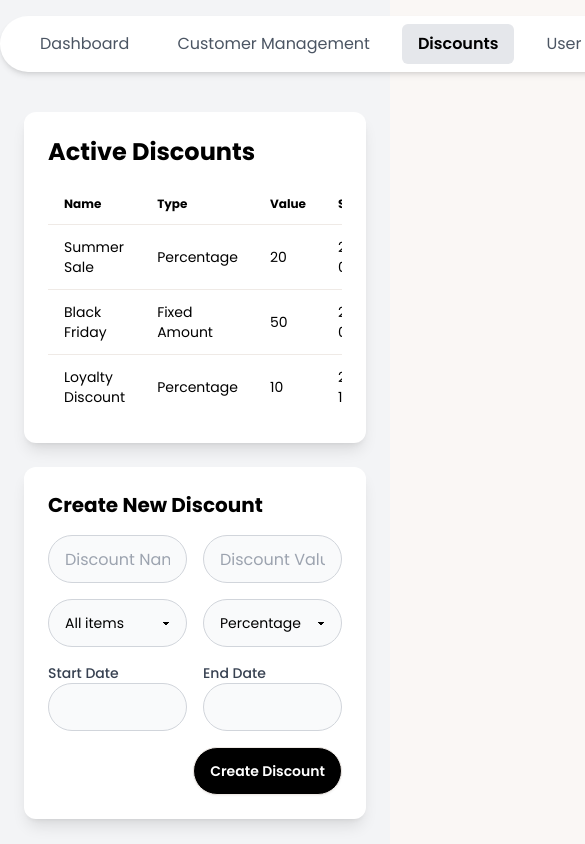
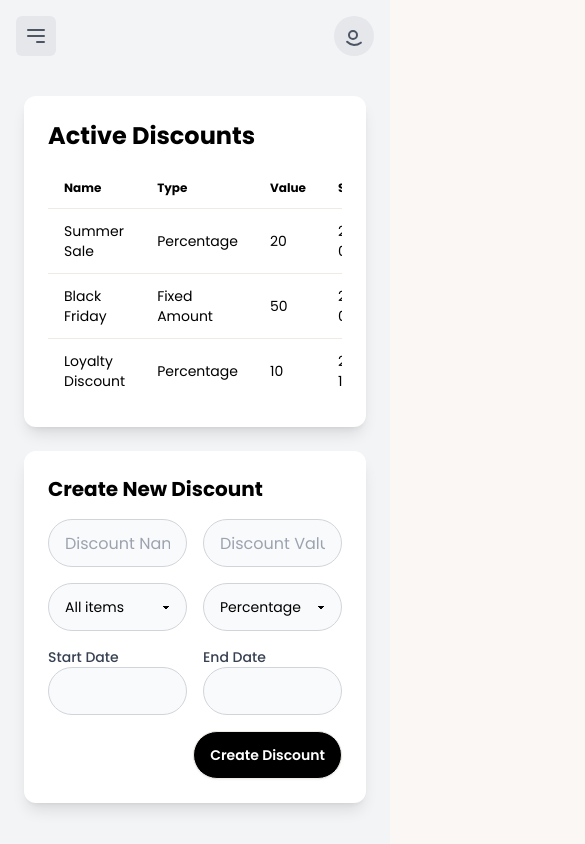
Before and after one commit to mo-alkubaish/POSitiveflow, a Next.js app in the folder frontend/: page /discounts in a window 390 px wide. Shown: the top 844 px of the page, 585 px wide, since content can reach past the window. Built offline with nearby package versions, Linux system fonts and the light colour scheme.

Commit message:
Update Navbar.tsx

```diff
--- a/frontend/app/components/Navbar.tsx
+++ b/frontend/app/components/Navbar.tsx
@@ -1,6 +1,8 @@
 /**
  * Navbar component with responsive links that highlight the current page. Includes a hidden logo and application name on smaller screens.
  */
+
+
 "use client";
 
 import Link from 'next/link';
@@ -10,6 +12,7 @@ import { useState } from 'react';
 const Navbar = () => {
   const pathname = usePathname();
   const [isDropdownOpen, setIsDropdownOpen] = useState(false);
+  const [isMobileMenuOpen, setIsMobileMenuOpen] = useState(false);
 
   const navLinks = [
     { path: '/dashboard', label: 'Dashboard' },
@@ -32,7 +35,7 @@ const Navbar = () => {
   };
 
   return (
-    <div className="flex items-center justify-between py-4 relative w-full">
+    <div className="flex items-center justify-between py-4 relative w-full px-4 lg:px-0">
       {/* Logo */}
       <div className="absolute left-4 top-1/2 transform -translate-y-1/2 flex items-center space-x-2 text-lg font-bold hidden lg:flex">
         <img src="/logo.png" alt="PositiveFlow Logo" className="w-8 h-auto" />
@@ -42,18 +45,44 @@ const Navbar = () => {
         </Link>
       </div>
 
+      {/* Mobile Menu Button */}
+      <button
+        className="lg:hidden p-2 rounded-md bg-gray-200 hover:bg-gray-300 focus:outline-none"
+        onClick={() => setIsMobileMenuOpen(!isMobileMenuOpen)}
+      >
+        <svg
+          xmlns="http://www.w3.org/2000/svg"
+          className="h-6 w-6 text-gray-600"
+          fill="none"
+          viewBox="0 0 24 24"
+          stroke="currentColor"
+        >
+          <path
+            strokeLinecap="round"
+            strokeLinejoin="round"
+            strokeWidth={2}
+            d="M4 6h16M4 12h16m-7 6h7"
+          />
+        </svg>
+      </button>
+
       {/* Navigation links */}
-      <div className="flex-1 flex justify-center">
-        <div className="bg-white px-6 py-2 rounded-full shadow-md flex space-x-4 overflow-x-auto">
+      <div
+        className={`flex-1 lg:flex justify-center ${
+          isMobileMenuOpen ? 'block' : 'hidden'
+        } lg:block`}
+      >
+        <div className="bg-white w-full lg:w-auto px-6 py-2 rounded-full shadow-md flex flex-col lg:flex-row space-y-2 lg:space-y-0 lg:space-x-4">
           {navLinks.map(({ path, label }) => (
             <Link
               key={path}
               href={path}
-              className={`px-4 py-2 rounded-md transition-all duration-300 whitespace-nowrap ${
+              className={`px-4 py-2 rounded-md transition-all duration-300 ${
                 isActive(path)
                   ? 'bg-gray-200 text-black font-semibold'
                   : 'text-gray-600 hover:bg-gray-100 hover:text-black'
               }`}
+              onClick={() => setIsMobileMenuOpen(false)} // Close mobile menu on link click
             >
               {label}
             </Link>
@@ -63,7 +92,7 @@ const Navbar = () => {
 
       {/* User Icon with Dropdown - Shows on Hover */}
       <div
-        className="relative ml-4 mr-4"
+        className="relative ml-4 mr-4 hidden lg:block"
         onMouseEnter={handleMouseEnter}
         onMouseLeave={handleMouseLeave}
       >
@@ -85,18 +114,38 @@ const Navbar = () => {
           </svg>
         </div>
 
-        {/* Dropdown Menu */}
+        {/* Minimalistic Dropdown Menu */}
         {isDropdownOpen && (
-          <div className="absolute right-0 mt-2 w-32 bg-white border border-gray-200 rounded-md shadow-lg z-10">
+          <div className="absolute right-0 mt-2 w-28 bg-white rounded-md z-10">
             <Link
               href="/"
-              className="block px-4 py-2 text-gray-700 hover:bg-gray-100"
+              className="block px-4 py-2 text-sm text-gray-700 hover:text-black"
             >
               Sign Out
             </Link>
           </div>
         )}
       </div>
+
+      {/* Mobile User Icon */}
+      <div className="lg:hidden relative">
+        <div className="p-2 rounded-full bg-gray-200 hover:bg-gray-300 cursor-pointer">
+          <svg
+            xmlns="http://www.w3.org/2000/svg"
+            className="h-6 w-6 text-gray-600"
+            fill="none"
+            viewBox="0 0 24 24"
+            stroke="currentColor"
+          >
+            <path
+              strokeLinecap="round"
+              strokeLinejoin="round"
+              strokeWidth={2}
+              d="M5.121 17.804A10.97 10.97 0 0012 21c2.59 0 4.984-.876 6.879-2.324M15 11a4 4 0 10-8 0 4 4 0 008 0z"
+            />
+          </svg>
+        </div>
+      </div>
     </div>
   );
 };
```
